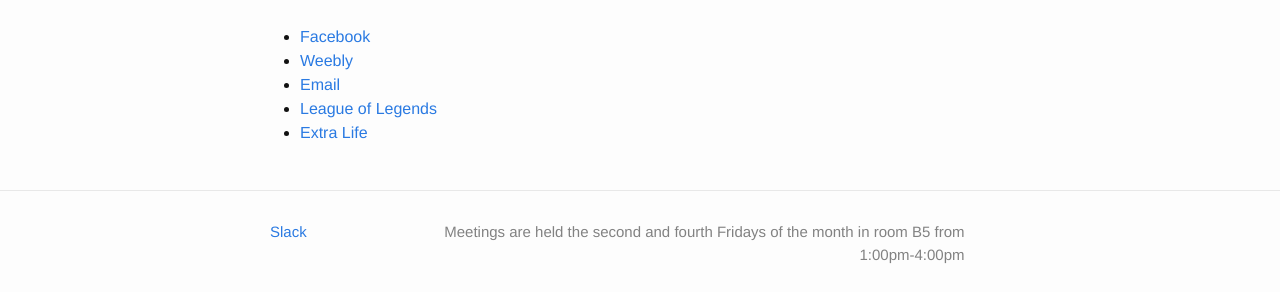
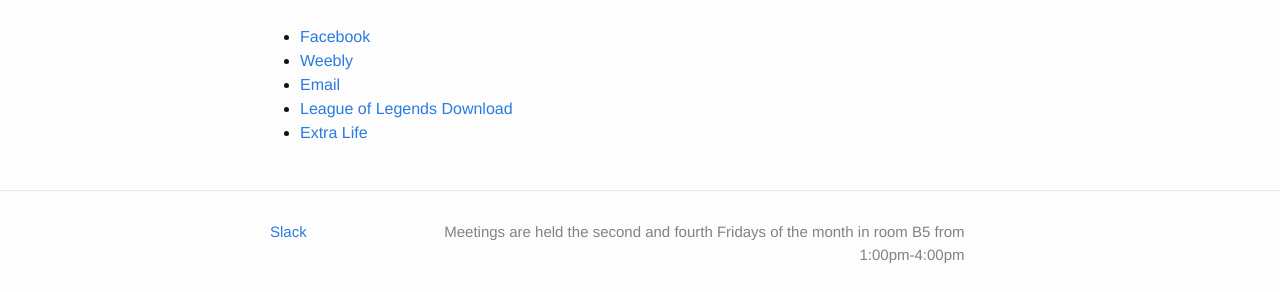
Before and after one commit to Renegamers/renegamers.github.io, a Jekyll site: the page built from pages/links.md, in a window 1280 px wide. Shown: the part 130-422 px from the top of the page. Built offline with Jekyll 4.4.1, drawn with Linux system fonts in a browser that asks for light colours.

Commit message:
Update links.md

```diff
--- a/pages/links.md
+++ b/pages/links.md
@@ -9,5 +9,5 @@ layout: default
  * [Facebook](https://www.facebook.com/BCRenegamers/)
  * [Weebly](http://bcrenegamers.weebly.com)
  * [Email](https://mailto:bcrenegamers@gmail.com)
- * [League of Legends](https://youtu.be/OXfF69MGuDM)
+ * [League of Legends Download](http://na.leagueoflegends.com/en/client-update/download)
  * [Extra Life](www.extra-life.org/index.cfm?fuseaction=donorDrive.team&teamID=27383)
```
